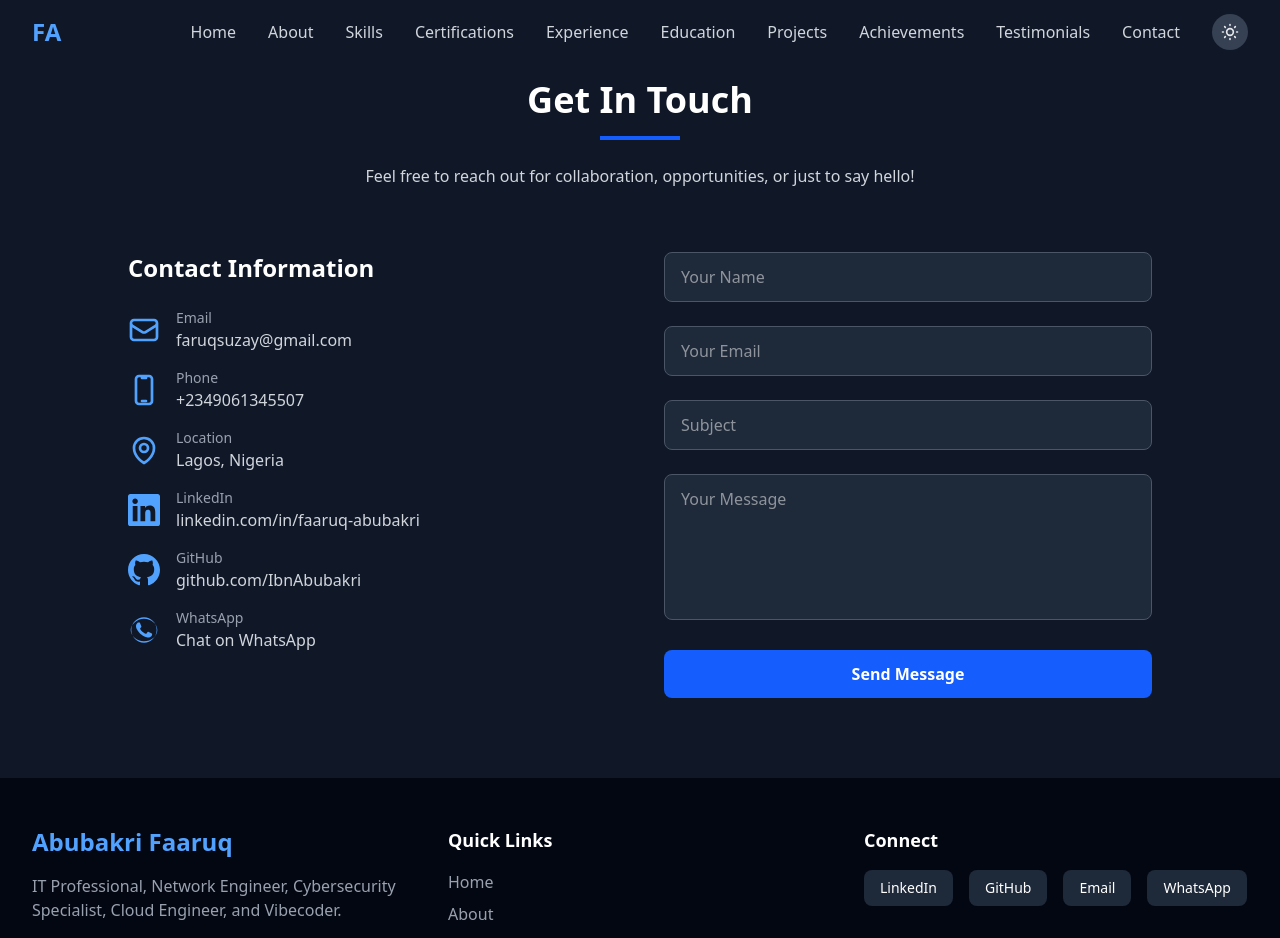
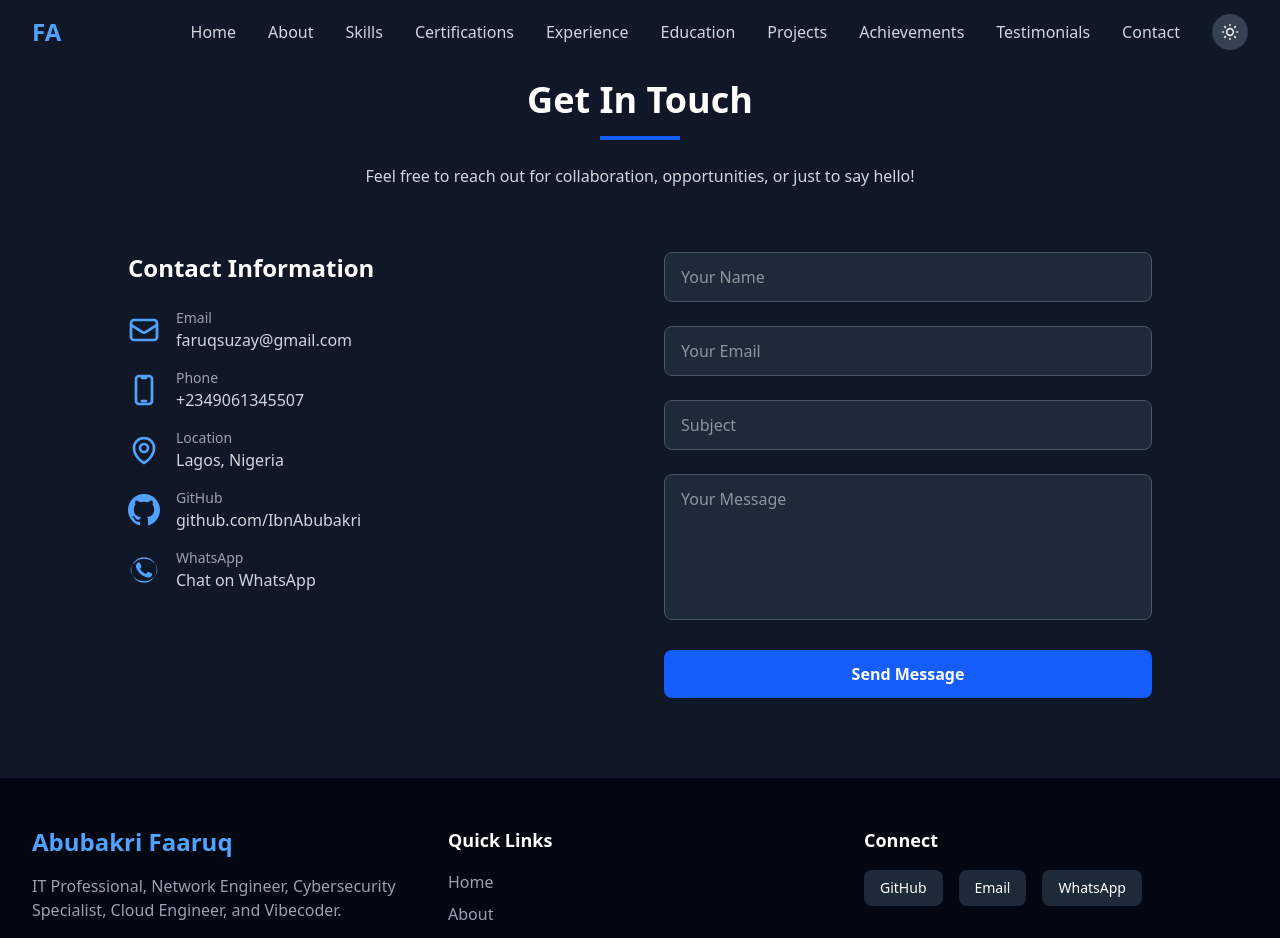
Before and after one commit to IbnAbubakri/AbubakriFaaruqAdebowaleResume, a Next.js app: page /contact in a window 1280 px wide. Shown: the top 938 px of the page. Built offline with nearby package versions, Linux system fonts and the light colour scheme.

Commit message:
Remove all LinkedIn references from footer and contact sections

```diff
--- a/src/components/Footer.tsx
+++ b/src/components/Footer.tsx
@@ -29,7 +29,6 @@
             <h4 className="text-lg font-semibold mb-4">Connect</h4>
               <div className="flex gap-4">
                 {[
-                { label: 'LinkedIn', href: 'https://linkedin.com/in/faaruq-abubakri' },
                   { label: 'GitHub', href: 'https://github.com/IbnAbubakri' },
                   { label: 'Email', href: 'mailto:faruqsuzay@gmail.com' },
                   { label: 'WhatsApp', href: 'https://wa.me/qr/BSDWHYAVN7HBD1' },
--- a/src/sections/Contact.tsx
+++ b/src/sections/Contact.tsx
@@ -25,12 +25,6 @@
   <svg className="w-8 h-8 text-blue-600 dark:text-blue-400" fill="none" stroke="currentColor" viewBox="0 0 24 24">
     <path strokeLinecap="round" strokeLinejoin="round" strokeWidth={2} d="M15 10.5a3 3 0 11-6 0 3 3 0 016 0z" />
     <path strokeLinecap="round" strokeLinejoin="round" strokeWidth={2} d="M19.5 10.5c0 7.142-7.5 11.25-7.5 11.25S4.5 17.642 4.5 10.5a7.5 7.5 0 1115 0z" />
-  </svg>
-)
-
-const LinkedInIcon = () => (
-  <svg className="w-8 h-8 text-blue-600 dark:text-blue-400" fill="currentColor" viewBox="0 0 24 24">
-    <path d="M20.447 20.452h-3.554v-5.569c0-1.328-.027-3.037-1.852-3.037-1.853 0-2.136 1.445-2.136 2.939v5.667H9.351V9h3.414v1.561h.046c.477-.9 1.637-1.85 3.37-1.85 3.601 0 4.267 2.37 4.267 5.455v6.285zM5.337 7.433c-1.144 0-2.063-.926-2.063-2.065 0-1.138.92-2.063 2.063-2.063 1.14 0 2.064.925 2.064 2.063 0 1.139-.925 2.065-2.064 2.065zm1.782 13.019H3.555V9h3.564v11.452zM22.225 0H1.771C.792 0 0 .774 0 1.729v20.542C0 23.227.792 24 1.771 24h20.451C23.2 24 24 23.227 24 22.271V1.729C24 .774 23.2 0 22.222 0h.003z"/>
   </svg>
 )
 
@@ -92,7 +86,6 @@
                 { icon: EmailIcon, label: 'Email', value: 'faruqsuzay@gmail.com', href: 'mailto:faruqsuzay@gmail.com' },
                 { icon: PhoneIcon, label: 'Phone', value: '+2349061345507', href: 'tel:+2349061345507' },
                 { icon: LocationIcon, label: 'Location', value: 'Lagos, Nigeria', href: '#' },
-                { icon: LinkedInIcon, label: 'LinkedIn', value: 'linkedin.com/in/faaruq-abubakri', href: 'https://linkedin.com/in/faaruq-abubakri' },
                 { icon: GitHubIcon, label: 'GitHub', value: 'github.com/IbnAbubakri', href: 'https://github.com/IbnAbubakri' },
                 { icon: WhatsAppIcon, label: 'WhatsApp', value: 'Chat on WhatsApp', href: 'https://wa.me/qr/BSDWHYAVN7HBD1' },
               ].map((item) => (
```
Lines whose indentation alone changed are shown as unchanged.
